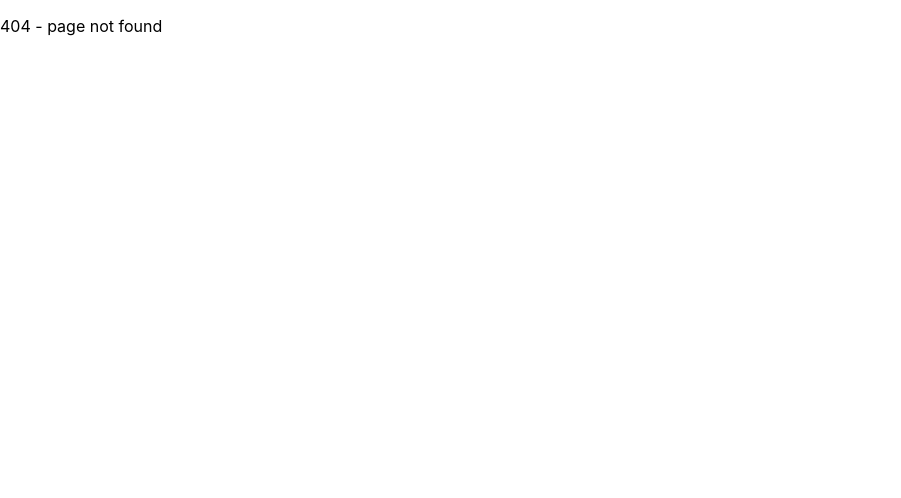
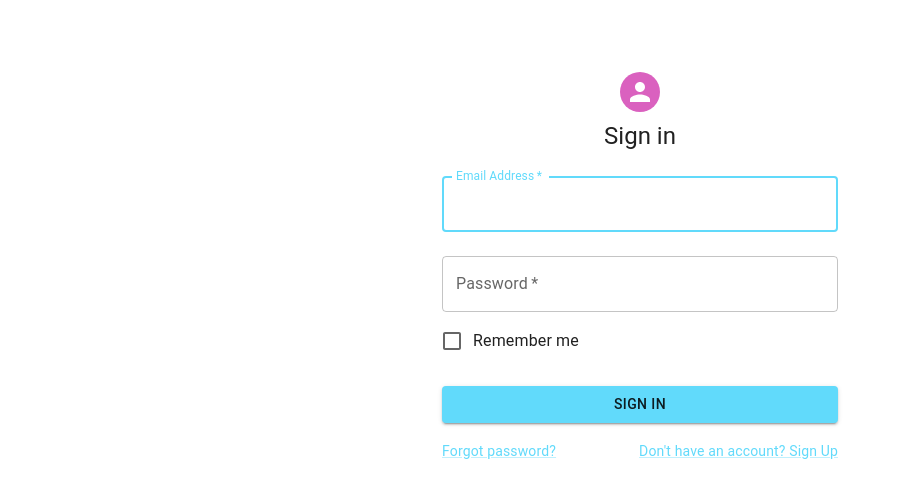
Before and after one commit to veatik90/QuizWhois, a React (Create React App) app: page /login in a window 1280 px wide. Before the commit this address had no page. Shown: the top 498 px of the page, without its empty margins (0-901 px from the left). Built offline with nearby package versions, Linux system fonts and the light colour scheme.

Commit message:
fix: update SignIn

```diff
--- a/package.json
+++ b/package.json
@@ -23,6 +23,7 @@
     "prettier": "2.4.1",
     "react": "^17.0.2",
     "react-dom": "^17.0.2",
+    "react-router": "^5.2.1",
     "react-router-dom": "^5.3.0",
     "react-scripts": "4.0.3",
     "styled-components": "^5.3.1",
--- a/src/App.tsx
+++ b/src/App.tsx
@@ -1,6 +1,7 @@
 import { FC } from 'react';
 import { BrowserRouter as Router, Switch, Route } from 'react-router-dom';
 import { NotFound } from './pages/NotFound';
+import { SignIn } from './pages/SignIn';
 
 const App: FC = () => {
   return (
@@ -8,6 +9,9 @@ const App: FC = () => {
       <Switch>
         <Route exact path="/">
           <p>home</p>
+        </Route>
+        <Route path="/login">
+          <SignIn />
         </Route>
         <Route path="*">
           <NotFound />
--- a/src/pages/SignIn/index.tsx
+++ b/src/pages/SignIn/index.tsx
@@ -9,28 +9,16 @@ import Checkbox from '@mui/material/Checkbox';
 import Link from '@mui/material/Link';
 import Grid from '@mui/material/Grid';
 import Box from '@mui/material/Box';
-import LockOutlinedIcon from '@mui/icons-material/LockOutlined';
 import Typography from '@mui/material/Typography';
 import Container from '@mui/material/Container';
-import { createTheme, ThemeProvider } from '@mui/material/styles';
+import { useHistory } from 'react-router';
 
-function Copyright(props: any) {
-  return (
-    <Typography variant="body2" color="text.secondary" align="center" {...props}>
-      {'Copyright © '}
-      <Link color="inherit" href="https://material-ui.com/">
-        Your Website
-      </Link>{' '}
-      {new Date().getFullYear()}
-      {'.'}
-    </Typography>
-  );
-}
-
-const theme = createTheme();
-
-export const SignIn: FC =()=> {
+export const SignIn: FC = () => {
+  const history = useHistory();
+  const success = () => history.push('/');
+  const [authErrorMessage, setAuthErrorMessage] = React.useState(undefined);
   const handleSubmit = (event: React.FormEvent<HTMLFormElement>) => {
+    try {
       event.preventDefault();
       const data = new FormData(event.currentTarget);
       // eslint-disable-next-line no-console
@@ -38,10 +26,13 @@ export const SignIn: FC =()=> {
         email: data.get('email'),
         password: data.get('password'),
       });
+      success();
+    } catch (err: any) {
+      setAuthErrorMessage(err.message);
+    }
   };
 
   return (
-    <ThemeProvider theme={theme}>
     <Container component="main" maxWidth="xs">
       <CssBaseline />
       <Box
@@ -52,9 +43,7 @@ export const SignIn: FC =()=> {
           alignItems: 'center',
         }}
       >
-          <Avatar sx={{ m: 1, bgcolor: 'secondary.main' }}>
-            <LockOutlinedIcon />
-          </Avatar>
+        <Avatar sx={{ m: 1, bgcolor: 'secondary.main' }} />
         <Typography component="h1" variant="h5">
           Sign in
         </Typography>
@@ -79,34 +68,25 @@ export const SignIn: FC =()=> {
             id="password"
             autoComplete="current-password"
           />
-            <FormControlLabel
-              control={<Checkbox value="remember" color="primary" />}
-              label="Remember me"
-            />
-            <Button
-              type="submit"
-              fullWidth
-              variant="contained"
-              sx={{ mt: 3, mb: 2 }}
-            >
+          {authErrorMessage}
+          <FormControlLabel control={<Checkbox value="remember" color="primary" />} label="Remember me" />
+          <Button type="submit" fullWidth variant="contained" sx={{ mt: 3, mb: 2 }}>
             Sign In
           </Button>
           <Grid container>
             <Grid item xs>
-                <Link href="#" variant="body2">
+              <Link href="/forgotPassword" variant="body2">
                 Forgot password?
               </Link>
             </Grid>
             <Grid item>
-                <Link href="#" variant="body2">
-                  {"Don't have an account? Sign Up"}
+              <Link href="/signUp" variant="body2">
+                Don&apos;t have an account? Sign Up
               </Link>
             </Grid>
           </Grid>
         </Box>
       </Box>
-        <Copyright sx={{ mt: 8, mb: 4 }} />
     </Container>
-    </ThemeProvider>
   );
-}
+};
```
Also changed, not shown: 1 other file (tests, documents, lock files or other folders). Lines whose indentation alone changed are shown as unchanged.
